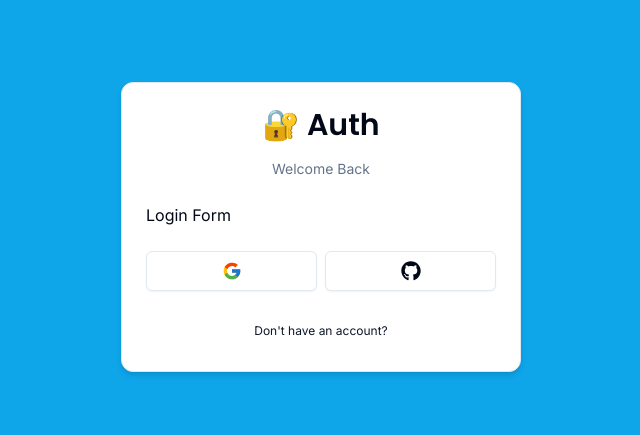
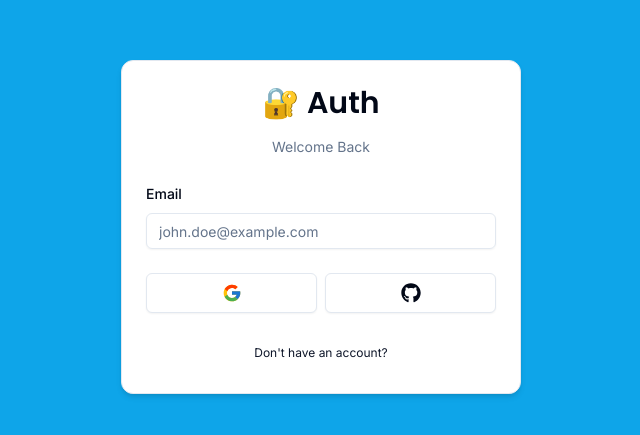
Before and after one commit to henriquedaponte/nextauth-toolkit, a Next.js app: page /auth/login in a window 1280 px wide. Shown: the part 173-608 px from the top of the page, without its empty margins (319-959 px from the left). Built offline with nearby package versions, Linux system fonts and the light colour scheme.

Commit message:
added email form field

```diff
--- a/components/auth/login-form.tsx
+++ b/components/auth/login-form.tsx
@@ -1,14 +1,65 @@
-import { CardWrapper } from "./card-wrapper"
+"use client"
+
+import * as z from "zod";
+import { useForm } from "react-hook-form";
+import { zodResolver } from "@hookform/resolvers/zod";
+import {
+
+    Form,
+    FormControl,
+    FormField,
+    FormItem,
+    FormLabel,
+    FormMessage
+} from '@/components/ui/form';
+import { LoginSchema } from "@/schemas";
+import { CardWrapper } from "./card-wrapper";
+import { Input } from "../ui/input";
 
 export const LoginForm = () => {
+    const form = useForm<z.infer<typeof LoginSchema>>({
+        resolver: zodResolver(LoginSchema),
+        defaultValues: {
+            email: "",
+            password: ""
+        },
+    })
     return (
         <CardWrapper
-        headerLabel="Welcome Back"
-        backButtonLabel="Don't have an account?"
-        backButtonHref="/auth/register"
-        showSocial
+            headerLabel="Welcome Back"
+            backButtonLabel="Don't have an account?"
+            backButtonHref="/auth/register"
+            showSocial
         >
-            Login Form
+            <Form {...form}>
+                <form
+                onSubmit={form.handleSubmit(() => {})}
+                className="space-y-6"
+                >
+
+                    <div className="space-y-4">
+                        <FormField
+                        control={form.control}
+                        name="email"
+                        render={({ field }) => (
+                            <FormItem>
+                                <FormLabel>
+                                    Email
+                                </FormLabel>
+                                <FormControl>
+                                    <Input
+                                    {...field}
+                                    placeholder="john.doe@example.com"
+                                    type="email"
+                                    />
+                                </FormControl>
+                            </FormItem>
+                        )}
+                        />
+                    </div>
+
+                </form>
+            </Form>
         </CardWrapper>
     )
 }
--- /dev/null
+++ b/schemas/index.ts
@@ -0,0 +1,7 @@
+import * as z from "zod"
+
+
+export const LoginSchema = z.object({
+    email: z.string().email(),
+    password: z.string(),
+})
```
